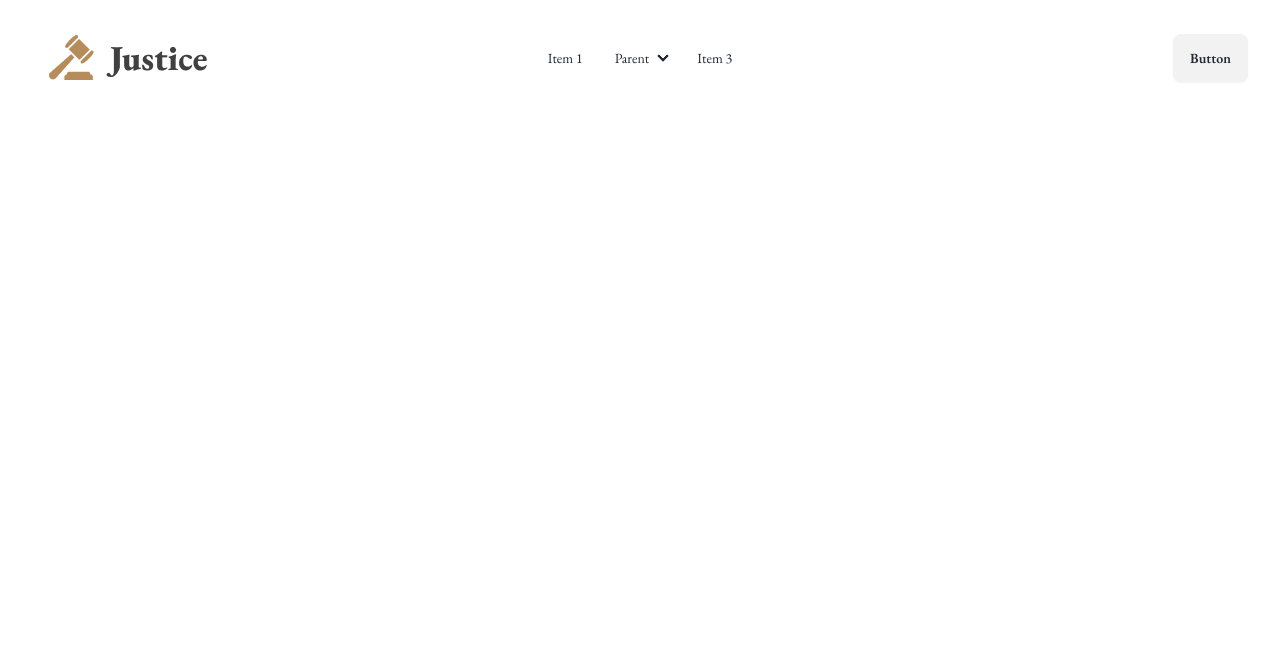
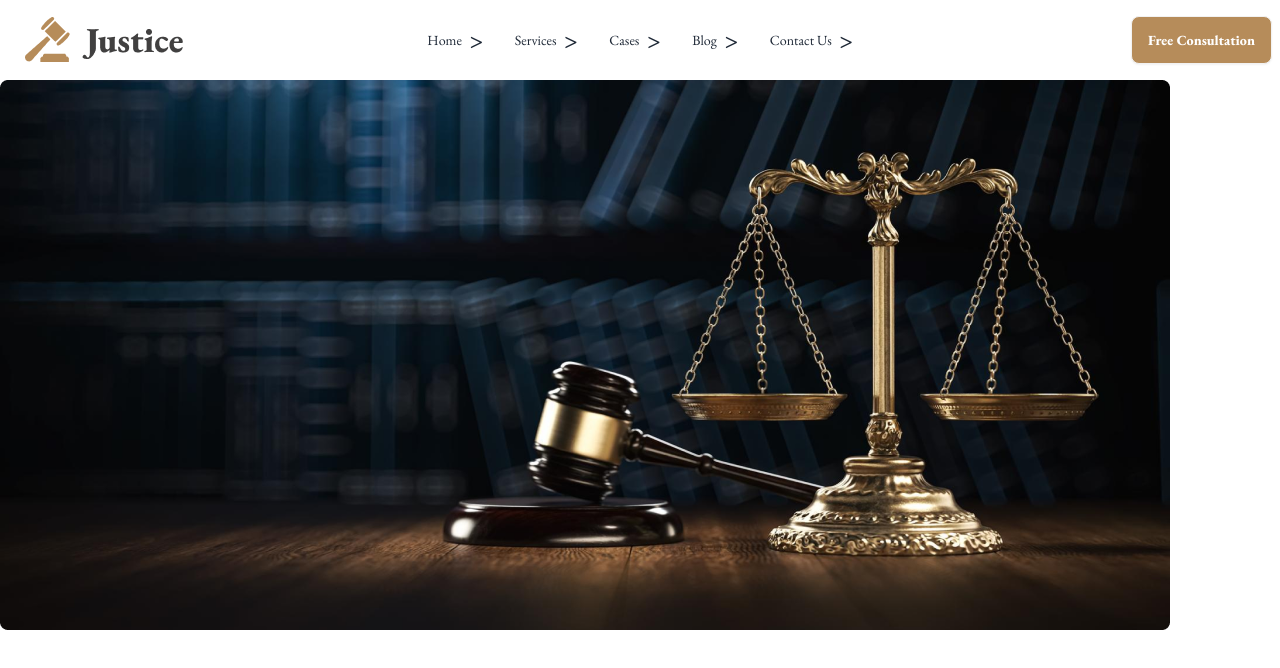
Before and after one commit to zaheenrakib/justice, a plain HTML site: page index.html in a window 1280 px wide. Drawn offline with nearby package versions, Linux system fonts and the light colour scheme.

Commit message:
complete Navbar

```diff
--- a/index.html
+++ b/index.html
@@ -21,6 +21,7 @@
                     colors: {
                         clifford: '#da373d',
                         'bg-primary': 'red',
+                        'btn-primary':'#B68C5A',
                     }
                 }
             }
@@ -33,11 +34,11 @@
     </style>
 </head>
 
-<body class="font-eb p-6 ">
+<body class="font-eb">
     <!-- <h1 class="text-bg-primary text-3xl text-center">Hello JustIce</h1> -->
 
     <header>
-        <nav>
+        <nav class="container mx-auto">
             <div class="navbar bg-base-100">
                 <div class="navbar-start">
                   <div class="dropdown">
@@ -45,15 +46,11 @@
                       <svg xmlns="http://www.w3.org/2000/svg" class="h-5 w-5" fill="none" viewBox="0 0 24 24" stroke="currentColor"><path stroke-linecap="round" stroke-linejoin="round" stroke-width="2" d="M4 6h16M4 12h8m-8 6h16" /></svg>
                     </div>
                     <ul tabindex="0" class="menu menu-sm dropdown-content mt-3 z-[1] p-2 shadow bg-base-100 rounded-box w-52">
-                      <li><a>Item 1</a></li>
-                      <li>
-                        <a>Parent</a>
-                        <ul class="p-2">
-                          <li><a>Submenu 1</a></li>
-                          <li><a>Submenu 2</a></li>
-                        </ul>
-                      </li>
-                      <li><a>Item 3</a></li>
+                      <li><a>Home  <span class="text-2xl font-extrabold">></span></a></li>
+                      <li><a>Services <span class="text-2xl font-extrabold">></span></a></li>
+                      <li><a>Cases <span class="text-2xl font-extrabold">></span></a></li>
+                      <li><a>Blog <span class="text-2xl font-extrabold">></span></a></li>
+                      <li><a>Contact Us <span class="text-2xl font-extrabold">></span></a></li>
                     </ul>
                   </div>
                   <a class="btn btn-ghost text-xl">
@@ -63,24 +60,30 @@
                 </div>
                 <div class="navbar-center hidden lg:flex">
                   <ul class="menu menu-horizontal px-1">
-                    <li><a>Item 1</a></li>
-                    <li>
-                      <details>
-                        <summary>Parent</summary>
-                        <ul class="p-2">
-                          <li><a>Submenu 1</a></li>
-                          <li><a>Submenu 2</a></li>
-                        </ul>
-                      </details>
-                    </li>
-                    <li><a>Item 3</a></li>
+                    <li><a>Home  <span class="text-2xl font-extrabold">></span></a></li>
+                    <li><a>Services <span class="text-2xl font-extrabold">></span></a></li>
+                    <li><a>Cases <span class="text-2xl font-extrabold">></span></a></li>
+                    <li><a>Blog <span class="text-2xl font-extrabold">></span></a></li>
+                    <li><a>Contact Us <span class="text-2xl font-extrabold">></span></a></li>
                   </ul>
                 </div>
                 <div class="navbar-end">
-                  <a class="btn">Button</a>
+                  <a class="btn bg-btn-primary text-white font-extrabold">Free Consultation</a>
                 </div>
               </div>
         </nav>
+
+
+                 <!-- Start a Banner Section -->
+        <section>
+          <div>
+            <div class="bg-[url('images/banner.png')] h-[90vh] flex justify-center items-center bg-no-repeat">
+              <div>
+
+              </div>
+            </div>
+          </div>
+        </section>
     </header>
     <main>
 
```
